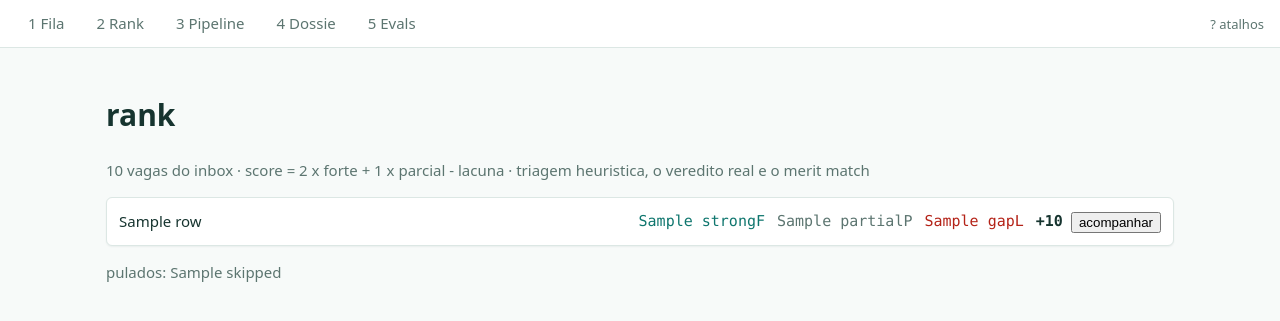
After one commit to sammyjdev/merit, a FastAPI app: template merit/serve/templates/rank.html in a window 1280 px wide. The commit adds this page. Shown: the top 321 px of the page. Run offline with FastAPI, Linux system fonts and the light colour scheme; the template is opened without the code that fills it: most values are stand-ins (such as "Sample title", 1, 10 or a date in 2020).

Commit message:
feat(serve): rank view - live InMail scoring surface (view 2, funnel order)
Fifth view /rank: rank_dir() computed live per request over MERIT_INBOX
(default corpus/inbox), capped at RANK_LIMIT=50 with ?all=1. Rows reuse the
fila card grammar; native <details> + lazy hx-get discloses matched skill
names (new rank.hit_names) and the raw posting body. Track action creates a
queued application with dossier. Topbar renumbered to funnel order:
Fila, Rank, Pipeline, Dossie, Evals. Path traversal on the posting
endpoints returns 404.

Spec: docs/superpowers/specs/2026-08-03-merit-rank-view-design.md

Unsigned by owner authorization (2026-08-03): re-signed by the owner at
final validation before merge

Co-Authored-By: Claude Fable 5 <noreply@anthropic.com>
Claude-Session: https://claude.ai/code/session_012gNgN5EJsNye2Tc213gwSr

```diff
--- a/merit/rank.py
+++ b/merit/rank.py
@@ -46,13 +46,7 @@ def _compiled_terms(profile: Profile) -> list[tuple[str, re.Pattern[str]]]:
     ]
 
 
-def score_text(
-    profile: Profile,
-    text: str,
-    _terms: list[tuple[str, re.Pattern[str]]] | None = None,
-) -> tuple[int, int, int, int]:
-    """Return (strong, partial, gap, score) for raw posting text against profile."""
-    terms = _terms if _terms is not None else _compiled_terms(profile)
+def _hits(profile: Profile, text: str, terms: list[tuple[str, re.Pattern[str]]]) -> dict:
     # ponytail: verbatim term scan, dedup per skill. No stemming/splitting - the
     # alias table is the tuning knob.
     hits = {}
@@ -61,6 +55,27 @@ def score_text(
             entry = resolve(profile, term)
             if entry is not None:
                 hits[entry.id] = entry
+    return hits
+
+
+def hit_names(profile: Profile, text: str) -> dict[str, list[str]]:
+    """Matched skill names grouped by status - the 'why' behind a score."""
+    names: dict[str, list[str]] = {"strong": [], "partial": [], "gap": []}
+    for entry in _hits(profile, text, _compiled_terms(profile)).values():
+        names[entry.status].append(entry.name)
+    for group in names.values():
+        group.sort()
+    return names
+
+
+def score_text(
+    profile: Profile,
+    text: str,
+    _terms: list[tuple[str, re.Pattern[str]]] | None = None,
+) -> tuple[int, int, int, int]:
+    """Return (strong, partial, gap, score) for raw posting text against profile."""
+    terms = _terms if _terms is not None else _compiled_terms(profile)
+    hits = _hits(profile, text, terms)
     strong = sum(1 for e in hits.values() if e.status == "strong")
     partial = sum(1 for e in hits.values() if e.status == "partial")
     gap = sum(1 for e in hits.values() if e.status == "gap")
--- a/merit/serve/app.py
+++ b/merit/serve/app.py
@@ -9,7 +9,7 @@ from pathlib import Path
 from fastapi import FastAPI, Request
 from fastapi.staticfiles import StaticFiles
 
-from merit.serve.views import dossie, evals, fila, pipeline
+from merit.serve.views import dossie, evals, fila, pipeline, rank
 from merit.telemetry import setup_tracing
 
 HOST = "127.0.0.1"
@@ -37,6 +37,7 @@ def create_app() -> FastAPI:
         return RedirectResponse("/fila", status_code=307)
 
     app.include_router(fila.router)
+    app.include_router(rank.router)
     app.include_router(pipeline.router)
     app.include_router(dossie.router)
     app.include_router(evals.router)
--- a/merit/serve/static/app.js
+++ b/merit/serve/static/app.js
@@ -1,7 +1,7 @@
 // Keyboard navigation - the whole JS surface of MERIT serve (spec: ~50 lines).
 (function () {
   "use strict";
-  var VIEWS = { "1": "/fila", "2": "/pipeline", "3": "/dossie", "4": "/evals" };
+  var VIEWS = { "1": "/fila", "2": "/rank", "3": "/pipeline", "4": "/dossie", "5": "/evals" };
 
   function rows() { return Array.prototype.slice.call(document.querySelectorAll("[data-row]")); }
 
@@ -29,7 +29,9 @@
     if (e.key === "Enter") {
       var cur = selected();
       var link = cur && cur.querySelector("a[data-open]");
-      if (link) link.click();
+      if (link) { link.click(); return; }
+      var det = cur && cur.querySelector("details");
+      if (det) det.open = !det.open;
     }
     if (e.key === "?") {
       var el = document.getElementById("keys-help");
--- a/merit/serve/static/views.css
+++ b/merit/serve/static/views.css
@@ -16,6 +16,29 @@
 .fila-row + .fila-row { margin-top: 8px; }
 .fila-meta { grid-column: 1; color: var(--muted); }
 .fila-actions { display: flex; gap: 4px; }
+
+/* view: rank */
+.rank-row {
+  display: grid;
+  grid-template-columns: 1fr auto;
+  gap: 8px;
+  align-items: start;
+  padding: 12px;
+  background: var(--surface);
+  border: 1px solid var(--line);
+  border-radius: var(--radius);
+  box-shadow: var(--shadow);
+}
+.rank-row + .rank-row { margin-top: 8px; }
+.rank-row.selected { outline: 2px solid var(--accent); }
+.rank-row summary { display: flex; gap: 12px; align-items: center; cursor: pointer; }
+.rank-title { flex: 1; }
+.rank-score { font-weight: 600; }
+.chip-strong { color: var(--accent); }
+.chip-partial { color: var(--muted); }
+.chip-gap { color: var(--danger); }
+.rank-detail { margin-top: 8px; }
+.rank-detail pre { white-space: pre-wrap; }
 
 /* view: pipeline */
 .pipeline-kanban {
--- /dev/null
+++ b/merit/serve/templates/_rank_detail.html
@@ -0,0 +1,6 @@
+<div class="rank-detail">
+  {% if hits.strong %}<p><span class="chip-strong">fortes:</span> {{ hits.strong|join(" · ") }}</p>{% endif %}
+  {% if hits.partial %}<p><span class="chip-partial">parciais:</span> {{ hits.partial|join(" · ") }}</p>{% endif %}
+  {% if hits.gap %}<p><span class="chip-gap">lacunas:</span> {{ hits.gap|join(" · ") }}</p>{% endif %}
+  <pre>{{ body }}</pre>
+</div>
--- /dev/null
+++ b/merit/serve/templates/_rank_rows.html
@@ -0,0 +1,29 @@
+<div id="rank-rows">
+  {% for r in rows %}
+  <article class="rank-row" data-row>
+    <details hx-get="/rank/posting/{{ r.file }}" hx-trigger="toggle once" hx-target="find .rank-detail" hx-swap="outerHTML">
+      <summary>
+        <span class="rank-title">{{ r.title }}</span>
+        <span class="chip-strong mono">{{ r.strong }}F</span>
+        <span class="chip-partial mono">{{ r.partial }}P</span>
+        <span class="{% if r.gap %}chip-gap{% else %}chip-partial{% endif %} mono">{{ r.gap }}L</span>
+        <span class="mono rank-score">{{ "%+d"|format(r.score) }}</span>
+      </summary>
+      <div class="rank-detail"><p class="muted">carregando...</p></div>
+    </details>
+    <form hx-post="/rank/track">
+      <input type="hidden" name="file" value="{{ r.file }}">
+      <input type="hidden" name="title" value="{{ r.title }}">
+      <button type="submit">acompanhar</button>
+    </form>
+  </article>
+  {% else %}
+  <p class="muted">inbox vazio - rode merit fetch para puxar as InMails</p>
+  {% endfor %}
+  {% if more %}
+  <a href="/rank?all=1">mostrar todas ({{ total }})</a>
+  {% endif %}
+  {% if skipped %}
+  <p class="muted">pulados: {% for s in skipped %}{{ s }}{% if not loop.last %} · {% endif %}{% endfor %}</p>
+  {% endif %}
+</div>
--- a/merit/serve/templates/base.html
+++ b/merit/serve/templates/base.html
@@ -12,9 +12,10 @@
 <body>
 <nav class="topbar" aria-label="views">
   <a href="/fila" class="tab {% if view == 'fila' %}active{% endif %}" data-key="1">1 Fila</a>
-  <a href="/pipeline" class="tab {% if view == 'pipeline' %}active{% endif %}" data-key="2">2 Pipeline</a>
-  <a href="/dossie" class="tab {% if view == 'dossie' %}active{% endif %}" data-key="3">3 Dossie</a>
-  <a href="/evals" class="tab {% if view == 'evals' %}active{% endif %}" data-key="4">4 Evals</a>
+  <a href="/rank" class="tab {% if view == 'rank' %}active{% endif %}" data-key="2">2 Rank</a>
+  <a href="/pipeline" class="tab {% if view == 'pipeline' %}active{% endif %}" data-key="3">3 Pipeline</a>
+  <a href="/dossie" class="tab {% if view == 'dossie' %}active{% endif %}" data-key="4">4 Dossie</a>
+  <a href="/evals" class="tab {% if view == 'evals' %}active{% endif %}" data-key="5">5 Evals</a>
   <span class="hint">? atalhos</span>
 </nav>
 <main>
--- /dev/null
+++ b/merit/serve/templates/rank.html
@@ -0,0 +1,6 @@
+{% extends "base.html" %}
+{% block content %}
+<h1>rank</h1>
+<p class="muted">{{ total }} vagas do inbox · score = 2 x forte + 1 x parcial - lacuna · triagem heuristica, o veredito real e o merit match</p>
+{% include "_rank_rows.html" %}
+{% endblock %}
```
Also changed, not shown: docs/superpowers/specs/2026-08-03-merit-rank-view-design.md (added, +65 -0 lines), merit/serve/views/rank.py (added, +87 -0 lines), tests/test_rank.py (+19 -0 lines), tests/test_serve_app.py (+2 -2 lines), tests/test_serve_evals.py (+1 -1 lines), tests/test_serve_rank.py (added, +130 -0 lines), .axon/adr-draft/5c21376cd79ddffaaa0221fe6789a5e62ebf5379.md (added), .axon/adr-draft/893d3e60367e81ac528c8018f8f99b439f531096.md (added), .axon/adr-draft/cfea4246cd65a037dbeb44427ad5f81a94f3fa56.md (added), .axon/context.md, 1 other file.
